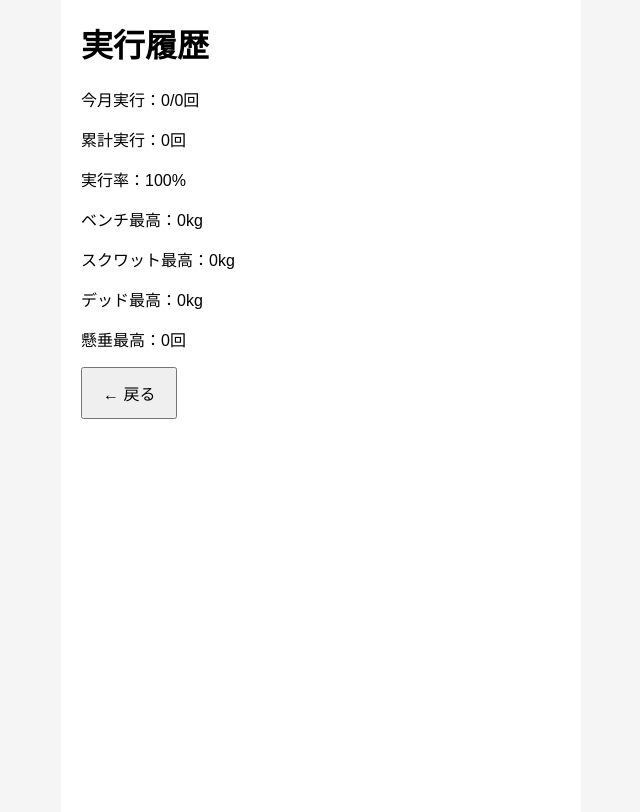
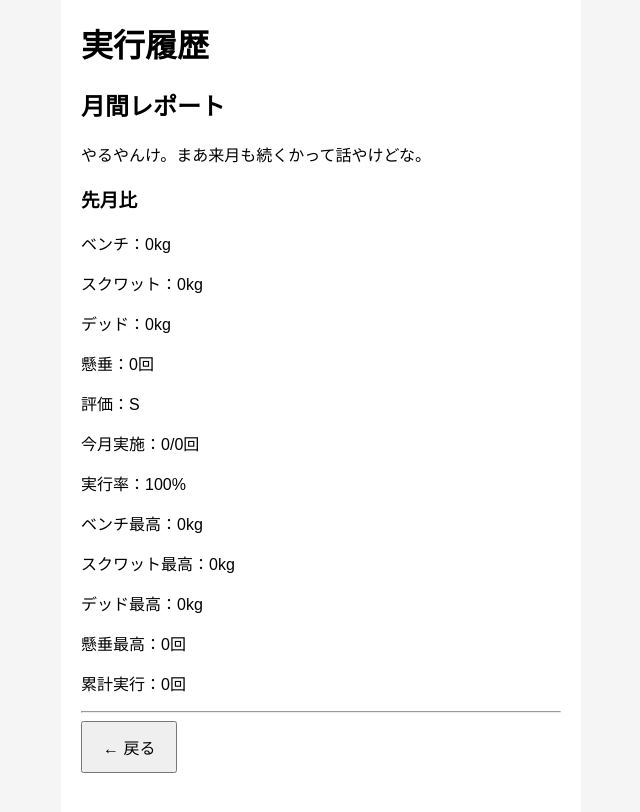
Before and after one commit to kato16384-lang/zerojudge-fit, a Next.js app: page /history in a window 1280 px wide. Shown: the top 812 px of the page, without its empty margins (319-959 px from the left). Built offline with nearby package versions, Linux system fonts and the light colour scheme.

Commit message:
Add week2 program and back split

```diff
--- a/app/history/page.tsx
+++ b/app/history/page.tsx
@@ -8,6 +8,10 @@ export default function HistoryPage() {
 
     const [history, setHistory] = useState<any[]>([]);
     const [days, setDays] = useState<string[]>([]);
+    const [previousBench, setPreviousBench] = useState(0);
+    const [previousSquat, setPreviousSquat] = useState(0);
+    const [previousDeadlift, setPreviousDeadlift] = useState(0);
+    const [previousPullup, setPreviousPullup] = useState(0);
 
     useEffect(() => {
         const savedHistory = JSON.parse(
@@ -20,6 +24,43 @@ export default function HistoryPage() {
 
         setHistory(savedHistory.reverse());
         setDays(savedDays);
+        const previousDate = new Date();
+        previousDate.setMonth(previousDate.getMonth() - 1);
+
+        const previousMonth =
+            previousDate.toISOString().slice(0, 7);
+
+        setPreviousBench(
+            Number(
+                localStorage.getItem(
+                    `monthlyBenchMax_${previousMonth}`
+                )
+            ) || 0
+        );
+
+        setPreviousSquat(
+            Number(
+                localStorage.getItem(
+                    `monthlySquatMax_${previousMonth}`
+                )
+            ) || 0
+        );
+
+        setPreviousDeadlift(
+            Number(
+                localStorage.getItem(
+                    `monthlyDeadliftMax_${previousMonth}`
+                )
+            ) || 0
+        );
+
+        setPreviousPullup(
+            Number(
+                localStorage.getItem(
+                    `monthlyPullup_${previousMonth}`
+                )
+            ) || 0
+        );
     }, []);
 
     const currentMonthCount = history.filter(
@@ -130,6 +171,33 @@ export default function HistoryPage() {
         0
     );
 
+    const rank =
+        executionRate >= 90
+            ? "S"
+            : executionRate >= 80
+                ? "A"
+                : executionRate >= 70
+                    ? "B"
+                    : executionRate >= 60
+                        ? "C"
+                        : "D";
+
+    const comment =
+        rank === "S"
+            ? "やるやんけ。まあ来月も続くかって話やけどな。"
+            : rank === "A"
+                ? "順調やんけ。けどSランクとれてないのはカスカスのカス。"
+                : rank === "B"
+                    ? "まあどんだけ土台が良くても所詮【B】しかとれない有象無象の一人よなあ。。。。"
+                    : rank === "C"
+                        ? "厳しいって、もう30手前やって、ぶくぶく醜いストレージ漁り三十路は救えんって、本気出せって"
+                        : "";
+
+
+
+
+
+
     function deleteHistory(index: number) {
         if (!confirm("この履歴を削除しますか？")) {
             return;
@@ -149,36 +217,80 @@ export default function HistoryPage() {
 
     return (
         <main style={{ padding: "20px" }}>
+
             <h1>実行履歴</h1>
 
+            <h2>月間レポート</h2>
+            <p>{comment}</p>
+
+            <h3>先月比</h3>
+
+
+
+
             <p>
-                今月実行：
+                ベンチ：
+                {bestBench - previousBench > 0 ? "+" : ""}
+                {bestBench - previousBench}kg
+            </p>
+
+            <p>
+                スクワット：
+                {bestSquat - previousSquat > 0 ? "+" : ""}
+                {bestSquat - previousSquat}kg
+            </p>
+
+            <p>
+                デッド：
+                {bestDeadlift - previousDeadlift > 0 ? "+" : ""}
+                {bestDeadlift - previousDeadlift}kg
+            </p>
+
+            <p>
+                懸垂：
+                {bestPullup - previousPullup > 0 ? "+" : ""}
+                {bestPullup - previousPullup}回
+            </p>
+
+
+
+            <p>評価：{rank}</p>
+
+            <p>
+                今月実施：
                 {currentMonthCount}/{expectedCount}回
+            </p>
+
+            <p>
+                実行率：
+                {executionRate}%
+            </p>
+
+            <p>
+                ベンチ最高：
+                {bestBench}kg
+            </p>
+
+            <p>
+                スクワット最高：
+                {bestSquat}kg
+            </p>
+
+            <p>
+                デッド最高：
+                {bestDeadlift}kg
+            </p>
+
+            <p>
+                懸垂最高：
+                {bestPullup}回
             </p>
 
             <p>
                 累計実行：{history.length}回
             </p>
 
-            <p>
-                実行率：{executionRate}%
-            </p>
-
-            <p>
-                ベンチ最高：{bestBench}kg
-            </p>
-
-            <p>
-                スクワット最高：{bestSquat}kg
-            </p>
-
-            <p>
-                デッド最高：{bestDeadlift}kg
-            </p>
-
-            <p>
-                懸垂最高：{bestPullup}回
-            </p>
+            <hr />
 
             <button
                 onClick={() => router.push("/today")}
@@ -198,22 +310,14 @@ export default function HistoryPage() {
                 >
                     <p>{item.date}</p>
                     <p>{item.title}</p>
-
-                    {item.bench && (
-                        <p>ベンチ: {item.bench}kg</p>
+                    {item.exercises?.map(
+                        (exercise: string, i: number) => (
+                            <p key={i}>{exercise}</p>
+                        )
                     )}
 
-                    {item.squat && (
-                        <p>スクワット: {item.squat}kg</p>
-                    )}
 
-                    {item.deadlift && (
-                        <p>デッド: {item.deadlift}kg</p>
-                    )}
 
-                    {item.pullup && (
-                        <p>懸垂: {item.pullup}回</p>
-                    )}
 
                     <button
                         onClick={() => deleteHistory(index)}
```
Also changed, not shown: app/today/page.tsx (+89 -11 lines). Lines whose indentation alone changed are shown as unchanged.
